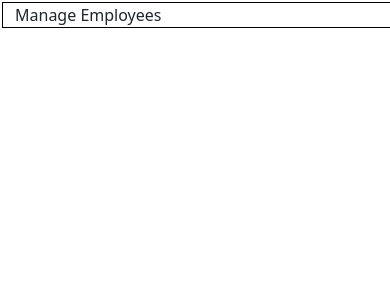
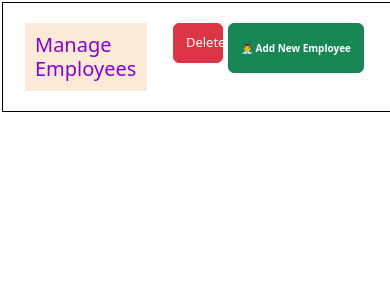
Before and after one commit to Aman14150/Frontend-EmployeeData, a React (Create React App) app: page / in a window 390 px wide. Shown: the top 300 px of the page. Built offline with nearby package versions, Linux system fonts and the light colour scheme.

Commit message:
Created an Input Form and Table to show Employee Data

```diff
--- a/package.json
+++ b/package.json
@@ -3,6 +3,8 @@
   "version": "0.1.0",
   "private": true,
   "dependencies": {
+    "@fortawesome/fontawesome-svg-core": "^6.6.0",
+    "@fortawesome/react-fontawesome": "^0.2.2",
     "@testing-library/jest-dom": "^5.17.0",
     "@testing-library/react": "^13.4.0",
     "@testing-library/user-event": "^13.5.0",
@@ -11,7 +13,8 @@
     "react": "^18.3.1",
     "react-bootstrap": "^2.10.4",
     "react-dom": "^18.3.1",
-    "react-scripts": "5.0.1",
+    "react-icons": "^5.2.1",
+    "react-scripts": "^5.0.1",
     "web-vitals": "^2.1.4"
   },
   "scripts": {
--- a/src/App.css
+++ b/src/App.css
@@ -5,22 +5,95 @@
 }
 
 body {
-  justify-content: center;
-  /* align-items: center; */
   height: 100vh;
 }
 
 .container {
   display: flex;
-  /* justify-content: center; */
-  /* align-content: center; */
+  flex-direction: column; /* Ensure it defaults to column for responsiveness */
   border: 1px solid black;
-  margin: 50px 50px;
+  margin: 50px;
+  width: 100%;
+}
+
+.App-header {
+  display: flex;
+  justify-content: space-between; /* Space between text and buttons */
+  /* align-items: center; */
+  width: 100%;
+  margin: 10px;
+  color: rgb(140, 0, 205);
+  font-size: 20px;
+  font-weight: 500;
+  /* background-color: antiquewhite; */
+}
+
+.headBtns {
+  display: flex;
+  justify-content: flex-end; /* Align buttons to the right */
+}
+
+.addBtn {
+  margin-right: 10px;
+}
+
+.deleteBtn {
+  margin-right: 10px; /* Space between buttons */
+}
+
+Form {
+  margin-bottom: 20px;
+}
+table {
+  margin-top: 20px;
+  border-collapse: separate;
+  border-spacing: 10px;
+}
+
+table thead th {
+  text-align: left;
 }
 
 @media (max-width: 767.98px) {
+  /* Mobile View */
   .container {
-    flex-direction: column;
     margin: 2px !important;
+    padding: 10px;
+  }
+
+  .App-header {
+    align-items: flex-start;
+    margin: 0 !important;
+  }
+
+  .App-header h2 {
+    margin: 10px;
+    font-size: 20px;
+    font-weight: 500;
+    background-color: antiquewhite;
+    padding: 10px;
+  }
+
+  .headBtns {
+    width: 100%; /* Ensure it takes the full width on smaller screens */
+    justify-content: flex-end;
+    cursor: pointer;
+    margin: 10px;
+  }
+
+  .deleteBtn {
+    margin-right: 5px;
+    width: 50px;
+    height: 40px;
+    font-size: 13px !important;
+    padding-right: 30px !important;
+  }
+
+  .addBtn {
+    width: auto;
+    height: 50px;
+    margin-right: 5px;
+    font-size: 10px !important;
+    font-weight: 600 !important;
   }
 }
--- a/src/App.js
+++ b/src/App.js
@@ -1,13 +1,137 @@
-import React from 'react';
-import './App.css';
+import React, { useState } from "react";
+import "./App.css";
+import { Container, Button, Form, Alert } from "react-bootstrap";
+import { MdEditSquare, MdDeleteForever } from "react-icons/md";
 
 function App() {
+  const [showForm, setShowForm] = useState(false);
+  const [employees, setEmployees] = useState([]);
+  const [name, setName] = useState("");
+  const [email, setEmail] = useState("");
+  const [phone, setPhone] = useState("");
+  const [error, setError] = useState(null);
+
+  // Function to toggle the form's visibility
+  const toggleForm = () => setShowForm((prevShowForm) => !prevShowForm);
+
+  // Reset form fields
+  const reset = () => {
+    setName("");
+    setEmail("");
+    setPhone("");
+    setError(null);
+  };
+
+  // Add a new employee to the list
+  const addEmployee = () => {
+    if (!name || !email || !phone) {
+      setError("All fields are required"); // Set error if any field is empty
+      return;
+    }
+
+    const newEmployee = { name, email, phone };
+    setEmployees((prevEmployees) => [...prevEmployees, newEmployee]); // Add new employee to the list
+    reset(); // Clear form fields after submission
+    setShowForm(false); // Hide form after submission
+  };
+
+  // Placeholder functions for handling edit and delete actions
+  const handleEdit = (index) => {
+    // Implement edit functionality
+  };
+
+  const handleDelete = (index) => {
+    // Implement delete functionality
+  };
+
   return (
-    <div className="container">
-      <header className="App-header">Manage Employees
-
+    <Container className="container">
+      {error && <Alert variant="danger">{error}</Alert>}{" "}
+      {/* Display error message if any */}
+      <header className="App-header">
+        <h2>Manage Employees</h2>
+        <div className="headBtns">
+          <Button variant="danger" className="deleteBtn">
+            Delete
+          </Button>
+          <Button variant="success" className="addBtn" onClick={toggleForm}>
+            👨‍💼 {showForm ? "Hide Form" : "Add New Employee"}
+          </Button>
+        </div>
       </header>
-    </div>
+      {showForm && (
+        <Form>
+          <Form.Group className="mb-3" controlId="formName">
+            <Form.Label>Name</Form.Label>
+            <Form.Control
+              type="text"
+              placeholder="Enter Full Name"
+              value={name}
+              onChange={(e) => setName(e.target.value)}
+            />
+          </Form.Group>
+          <Form.Group className="mb-3" controlId="formEmail">
+            <Form.Label>Email address</Form.Label>
+            <Form.Control
+              type="email"
+              placeholder="Enter Email"
+              value={email}
+              onChange={(e) => setEmail(e.target.value)}
+            />
+          </Form.Group>
+          <Form.Group className="mb-3" controlId="formPhone">
+            <Form.Label>Phone</Form.Label>
+            <Form.Control
+              type="tel"
+              placeholder="Enter Phone Number"
+              value={phone}
+              onChange={(e) => setPhone(e.target.value)}
+            />
+          </Form.Group>
+          <Button variant="primary" onClick={addEmployee}>
+            Submit
+          </Button>{" "}
+          <Button variant="secondary" onClick={reset}>
+            Clear
+          </Button>
+        </Form>
+      )}
+      {employees.length > 0 && (
+        <div className="employee-container">
+          <table>
+            <thead>
+              <tr>
+                <th>Sr.No.</th>
+                <th>Name</th>
+                <th>Email</th>
+                <th>Phone</th>
+                <th>Actions</th>
+              </tr>
+            </thead>
+            <tbody>
+              {employees.map((employee, index) => (
+                <tr key={index}>
+                  <td>
+                    {index + 1}{" "}
+                  </td>
+                  <td style={{border: "1px solid black", padding: "10px"}}>{employee.name}</td>
+                  <td style={{border: "1px solid black", padding: "10px"}}>{employee.email}</td>
+                  <td style={{border: "1px solid black", padding: "10px"}}>{employee.phone}</td>
+                  <td className="tableBtns">
+                    <Button variant="secondary" style={{marginRight: "10px"}} onClick={() => handleEdit(index)}>
+                    <MdEditSquare style={{fontSize: "30px"}} />
+                    </Button>
+                    <Button variant="danger" onClick={() => handleDelete(index)}>
+                    <MdDeleteForever style={{fontSize: "30px"}}/>
+                    </Button>
+                  </td>
+                </tr>
+              ))}
+            </tbody>
+          </table>
+        </div>
+      )}
+    </Container>
   );
 }
 
```
Also changed, not shown: 1 other file (tests, documents, lock files or other folders).
